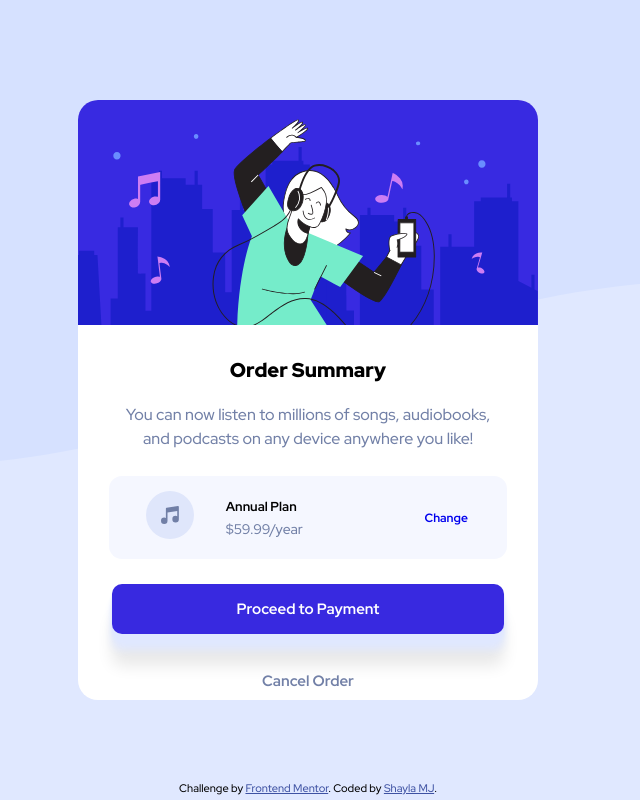
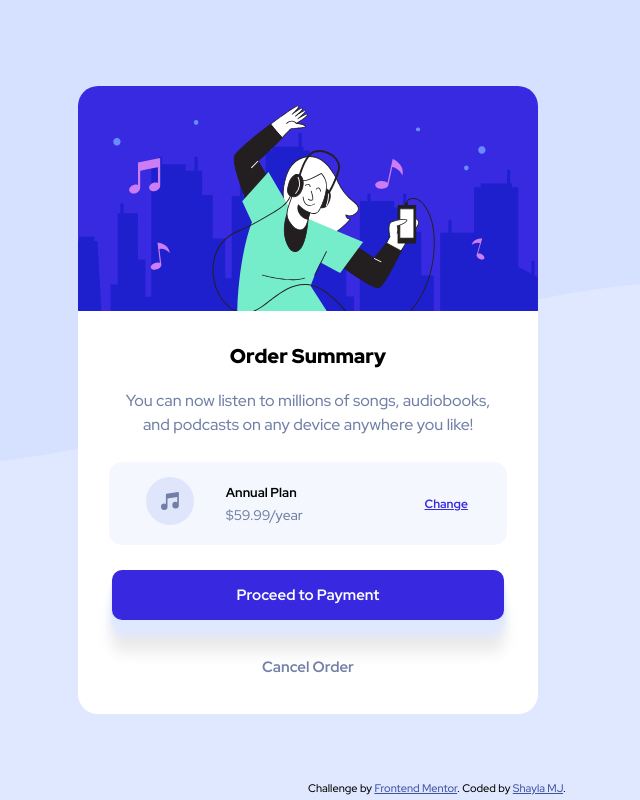
Before and after one commit to Shaylamj/Order-summary-component, a plain HTML site: page index.html in a window 1536 px wide. Shown: the whole page, without its empty margins (460-1100 px from the left). Drawn offline with Linux system fonts and the light colour scheme.

Commit message:
Final commit?

```diff
--- a/css/style.css
+++ b/css/style.css
@@ -5,7 +5,7 @@ margin: 0px;
     padding: 0px;
     background-color:hsl(225, 100%, 94%);
 }
-#page{
+body{
     font-family: 'Red Hat Display', sans-serif;
     height: 100%;
     display: flex;
@@ -27,21 +27,19 @@ background-color:hsl(225, 100%, 94%);
       }
     }
 
-.cardContainer{
+
+.maincard{
     position:absolute;
     margin: 0 auto;
     overflow:hidden;
     width: 85%;
     border-radius: 20px;
-}
-.maincard{
     background-color: white;
 
 }
 @media only screen and (min-width: 1440px){
-.cardContainer{
+.maincard{
     width: 30%;
-    height: 75%;
 }
 }
 .card--image img{
@@ -78,13 +76,14 @@ background-color:hsl(225, 100%, 94%);
     gap: 5px;
 }
 .card--infobox a{
+    color:hsl(245, 75%, 52%) ;
     font-weight: 700;
     font-size: 12px;
    align-self: center;
-   text-decoration: none;
 }
 .card--infobox a:hover{
     opacity: 50%;
+    text-decoration: none;
 }
 .annual-plan{
     font-weight: 700;
--- a/index.html
+++ b/index.html
@@ -11,9 +11,7 @@
   <title>Frontend Mentor | Order summary card</title>
 </head>
 <body>
-  <div id="page">
   <img class="bg" src="images/pattern-background-desktop.svg" alt="">
-    <div class="cardContainer">
       <div class="maincard">
         <div class="card--image">
           <img src="./images/illustration-hero.svg" alt="dancing person, blue background">
@@ -52,11 +50,12 @@
           </div>
         </div>
       </div>
-  </div>
 
-  <div class="attribution">
+  <footer>
+    <div class="attribution">
     Challenge by <a href="https://www.frontendmentor.io?ref=challenge" target="_blank">Frontend Mentor</a>.
     Coded by <a href="https://www.frontendmentor.io/profile/Shaylamj">Shayla MJ</a>.
-  </div>
+    </div>
+  </footer>
 </body>
 </html>
```
Lines whose indentation alone changed are shown as unchanged.
